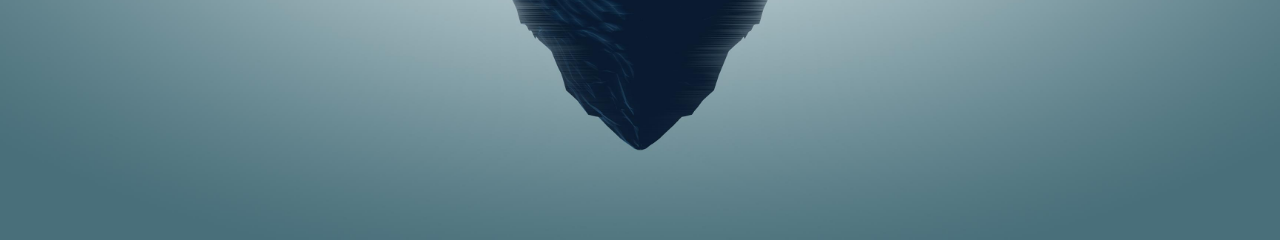
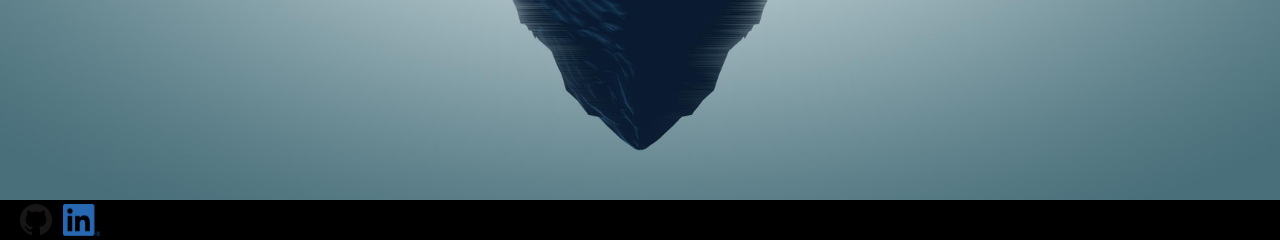
Before and after one commit to albrazeau/alecbrazeau, a Django app: page / in a window 1280 px wide. Shown: the part 560-800 px from the top of the page. Run offline with Django 3.2, Linux system fonts and the light colour scheme.

Commit message:
add footer

```diff
--- a/website/templates/landingpage.html
+++ b/website/templates/landingpage.html
@@ -18,7 +18,6 @@
             position: fixed;
             top: 45%;
             left: 50%;
-            /* bring your own prefixes */
             transform: translate(-50%, -45%);
         }
         .landing-title-text {
@@ -61,6 +60,34 @@
             text-decoration: none;
             padding: 16px 32px;
         }
+        .footer {
+            background: black;
+            position: fixed;
+            left: 0;
+            bottom: 0;
+            width: 100%;
+            margin: 0px auto;
+            text-align: center;
+            color: white;
+            height: 40px;
+            align-items: center;
+        }
+        .footer ul {
+            list-style-type: none;
+            margin: 0;
+            padding: 0;
+            text-align: center;
+        }
+        .footer li {
+            padding: 4px;
+        }
+        .footer li a {
+            margin: 50%;
+        }
+        .footer a img {
+            height: 32px;
+            width: auto;
+        }
     </style>
 </head>
 <body>
@@ -74,5 +101,21 @@
             <li><a href="/resume">Resume</a></li>
         </ul>
     </div>
+    <div class="footer">
+        <div class="social">
+            <ul>
+                <li>
+                    <a href="https://github.com/albrazeau" target="_blank">
+                        <img src={% static 'GitHub-Mark-64px.png' %} alt="GitHub">
+                    </a>
+                </li>
+                <li>
+                    <a href="https://www.linkedin.com/in/alecbrazeau" target="_blank">
+                        <img src={% static 'LI-In-Bug.png' %} alt="LinkedIn">
+                    </a>
+                </li>
+            </ul>
+        </div>
+    </div>
 </body>
 </html>
```
Also changed, not shown: website/static/GitHub-Mark-64px.png (added), website/static/GitHub-Mark-Light-64px.png (added), website/static/LI-In-Bug.png (added).
